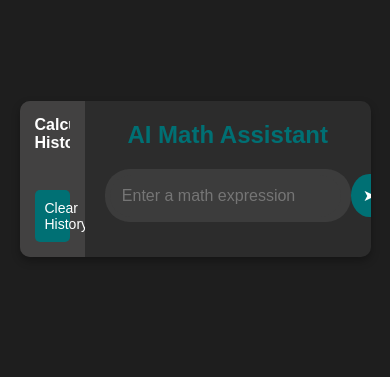
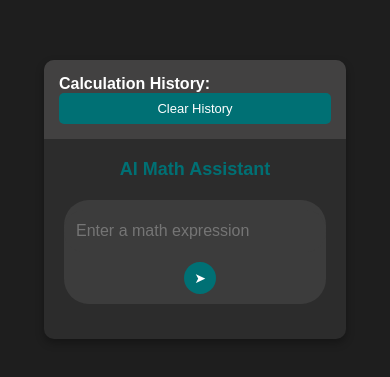
Before and after one commit to skzzzy/AI_Inteligence, a plain HTML site: page index.html in a window 390 px wide. Shown: the part 243-620 px from the top of the page. Drawn offline with Linux system fonts and the light colour scheme.

Commit message:
Modificaciones

```diff
--- a/css/style.css
+++ b/css/style.css
@@ -1,3 +1,7 @@
+html, body {
+  height: 100%;
+}
+
 body {
   font-family: Arial, sans-serif;
   background-color: #1E1E1E;
@@ -8,6 +12,7 @@ body {
   align-items: center;
   height: 100vh;
   color: white;
+  flex-direction: column;
 }
 .main-container {
   display: flex;
@@ -101,3 +106,103 @@ body {
   font-size: 18px;
   color: #007074;
 }
+
+html, body {
+  height: 100%;
+  margin: 0;
+  padding: 0;
+}
+
+.wrapper {
+  min-height: 100vh;
+  display: flex;
+  justify-content: center;
+  align-items: center;
+  padding: 1rem;
+  box-sizing: border-box;
+}
+
+
+/* RESPONSIVE DESIGN */
+@media (max-width: 768px) {
+  body {
+    height: auto;
+    padding: 20px;
+  }
+
+  .main-container {
+    flex-direction: column;
+    align-items: center;
+    width: 95%;
+    height: auto;
+    margin-top: auto;
+    margin-bottom: auto;
+  }
+
+  .history-container,
+  .content {
+    width: 100%;
+    box-sizing: border-box;
+  }
+
+  .history-container {
+    max-height: 200px;
+  }
+
+  .input-container {
+    flex-direction: row;
+    flex-wrap: wrap;
+    justify-content: center;
+    gap: 10px;
+    padding: 10px 0;
+  }
+
+  .input-box {
+    flex: 1 1 60%;
+    min-width: 200px;
+    border-radius: 20px;
+  }
+
+  .btn {
+    flex: 0 0 auto;
+    padding: 10px 14px;
+    border-radius: 50%;
+    font-size: 16px;
+  }
+
+  .header {
+    font-size: 22px;
+    text-align: center;
+    flex-direction: row;
+    justify-content: center;
+  }
+
+  .clear-btn {
+    font-size: 13px;
+    padding: 8px;
+  }
+}
+
+@media (max-width: 480px) {
+  .input-box {
+    flex: 1 1 100%;
+  }
+
+  .btn {
+    font-size: 14px;
+    padding: 8px 10px;
+  }
+
+  .header {
+    font-size: 18px;
+    flex-direction: column;
+  }
+
+  .output {
+    font-size: 16px;
+  }
+
+  .history-item {
+    font-size: 13px;
+  }
+}
--- a/index.html
+++ b/index.html
@@ -8,15 +8,14 @@
     <script src="js/script.js"></script>
 </head>
 <body>
+    <div class="wrapper">
         <div class="main-container">
             <div class="history-container">
                 <div id="history" class="history"><strong>Calculation History:</strong></div>
                 <button class="clear-btn" onclick="clearHistory()">Clear History</button>
             </div>
             <div class="content">
-            <div class="header">
-                AI Math Assistant
-            </div>
+                <div class="header">AI Math Assistant</div>
                 <div class="input-container">
                     <input type="text" id="mathInput" class="input-box" placeholder="Enter a math expression">
                     <button class="btn" onclick="calculate()">&#10148;</button>
@@ -24,5 +23,6 @@
                 <div id="output" class="output"></div>
             </div>
         </div>
+    </div>
 </body>
 </html>
```
Lines whose indentation alone changed are shown as unchanged.
